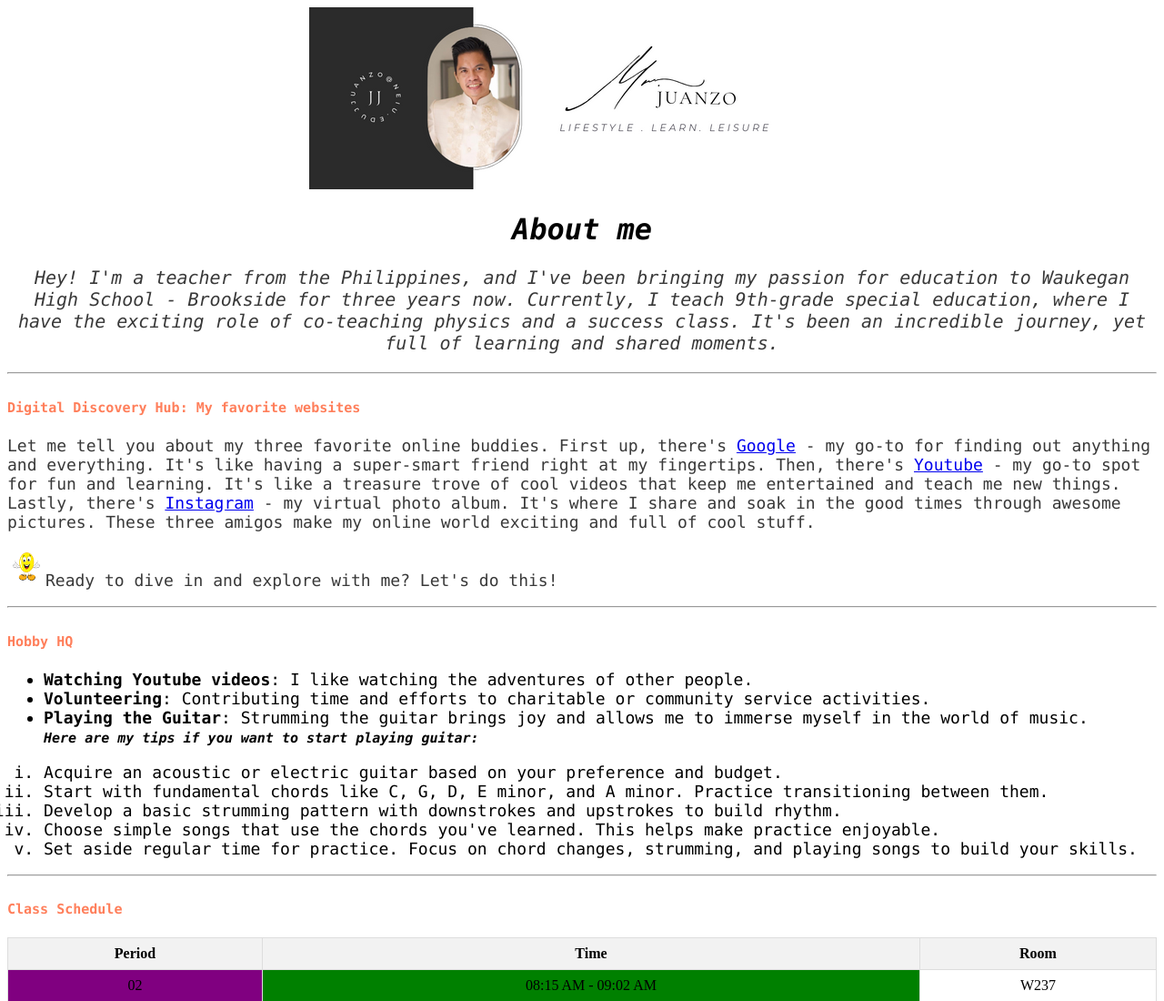
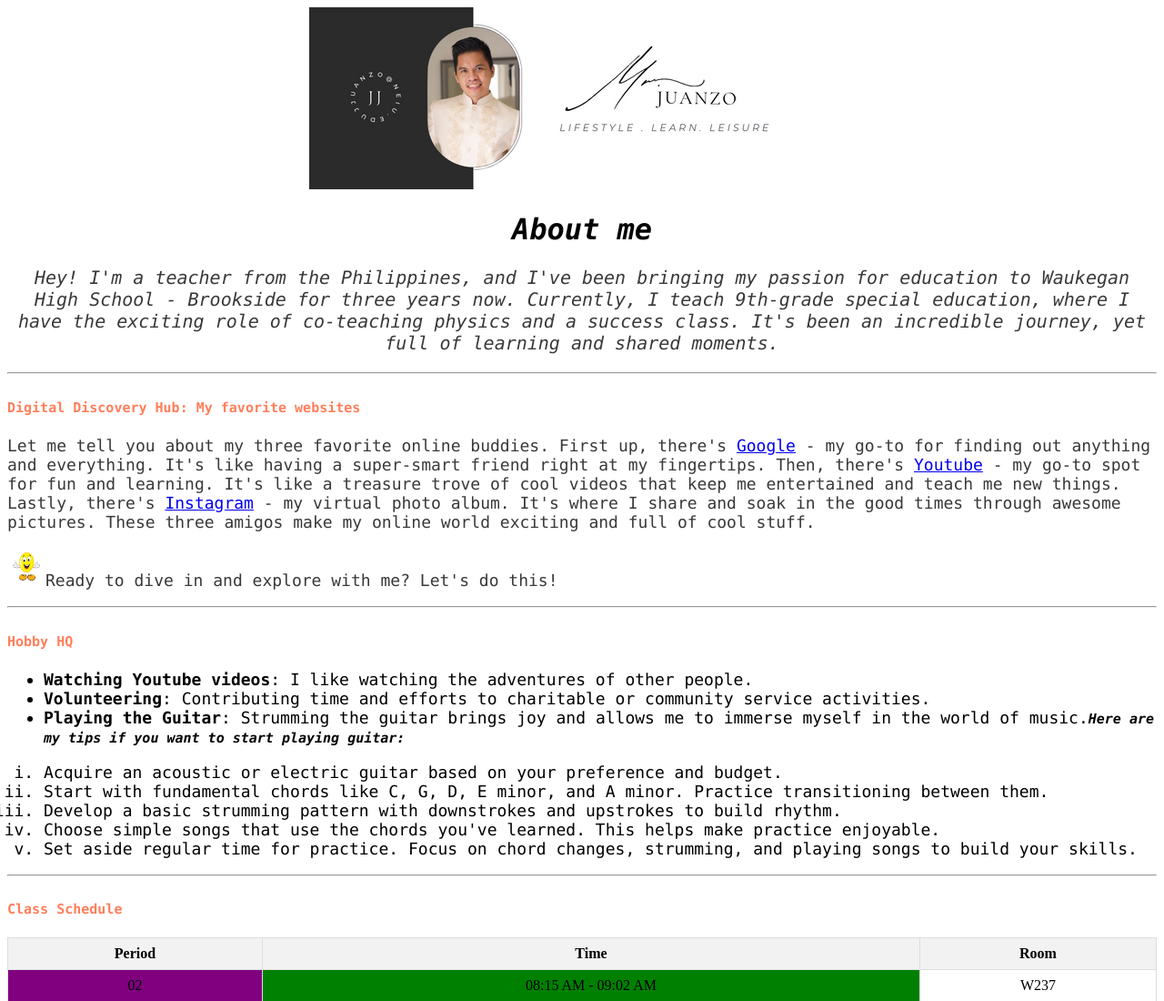
Before and after one commit to JuanzoJ/myWebsite, a website built with Vite: page index.html in a window 1280 px wide. Shown: the top 1100 px of the page at 91% size. Built offline with nearby package versions, Linux system fonts and the light colour scheme; files whose address does not match are found by name.

Commit message:
deleted <br> line 26

```diff
--- a/index.html
+++ b/index.html
@@ -23,7 +23,7 @@
 <ul>
   <li><b>Watching Youtube videos</b>: I like watching the adventures of other people.</li>
   <li><b>Volunteering</b>: Contributing time and efforts to charitable or community service activities.</li>
-  <li><b>Playing the Guitar</b>: Strumming the guitar brings joy and allows me to immerse myself in the world of music.<br /><em><span id="highlight">Here are my tips if you want to start playing guitar:</span></em></li>
+  <li><b>Playing the Guitar</b>: Strumming the guitar brings joy and allows me to immerse myself in the world of music.<em><span id="highlight">Here are my tips if you want to start playing guitar:</span></em></li>
 </ul>
 <ol class="check">
   <li>Acquire an acoustic or electric guitar based on your preference and budget.</li>
```
